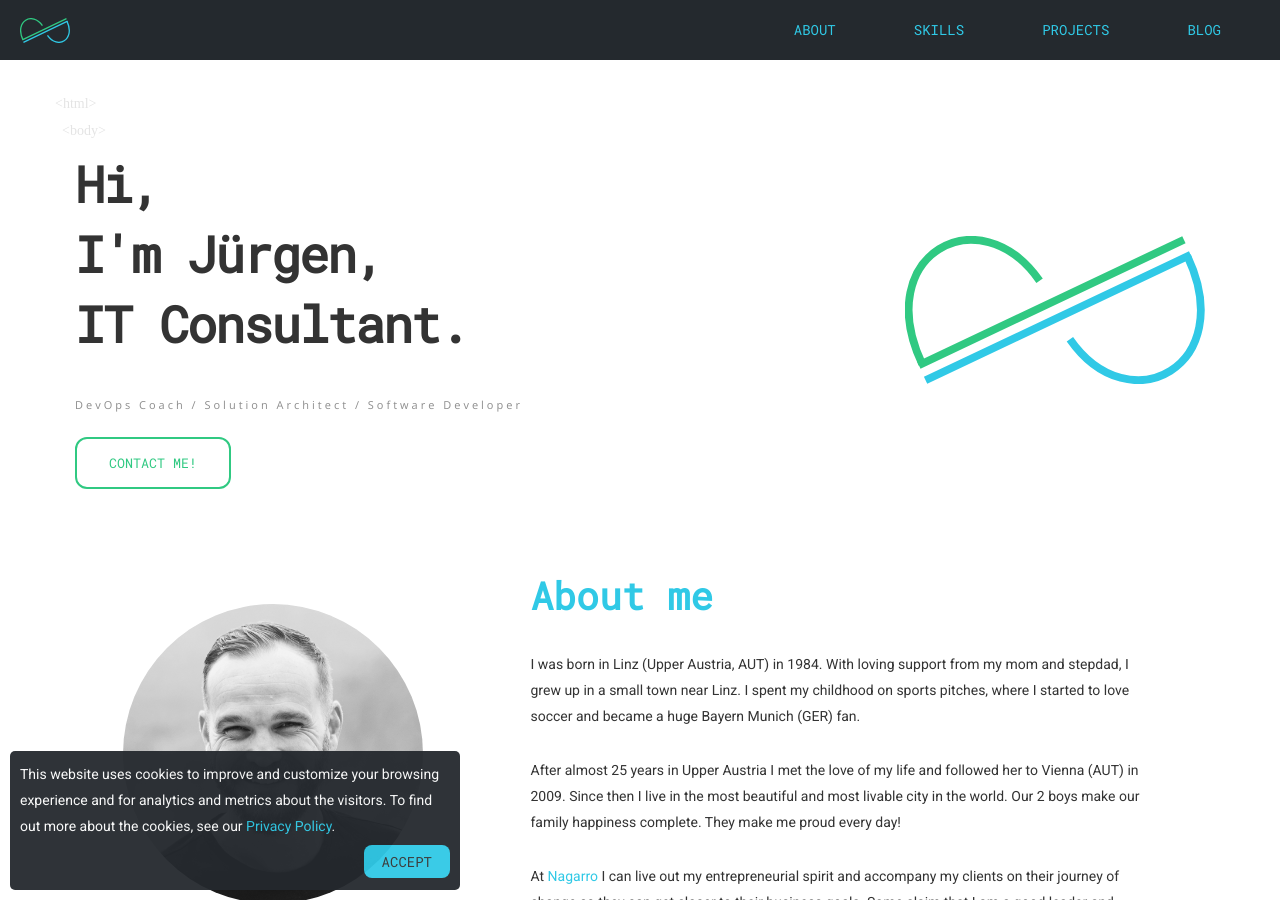
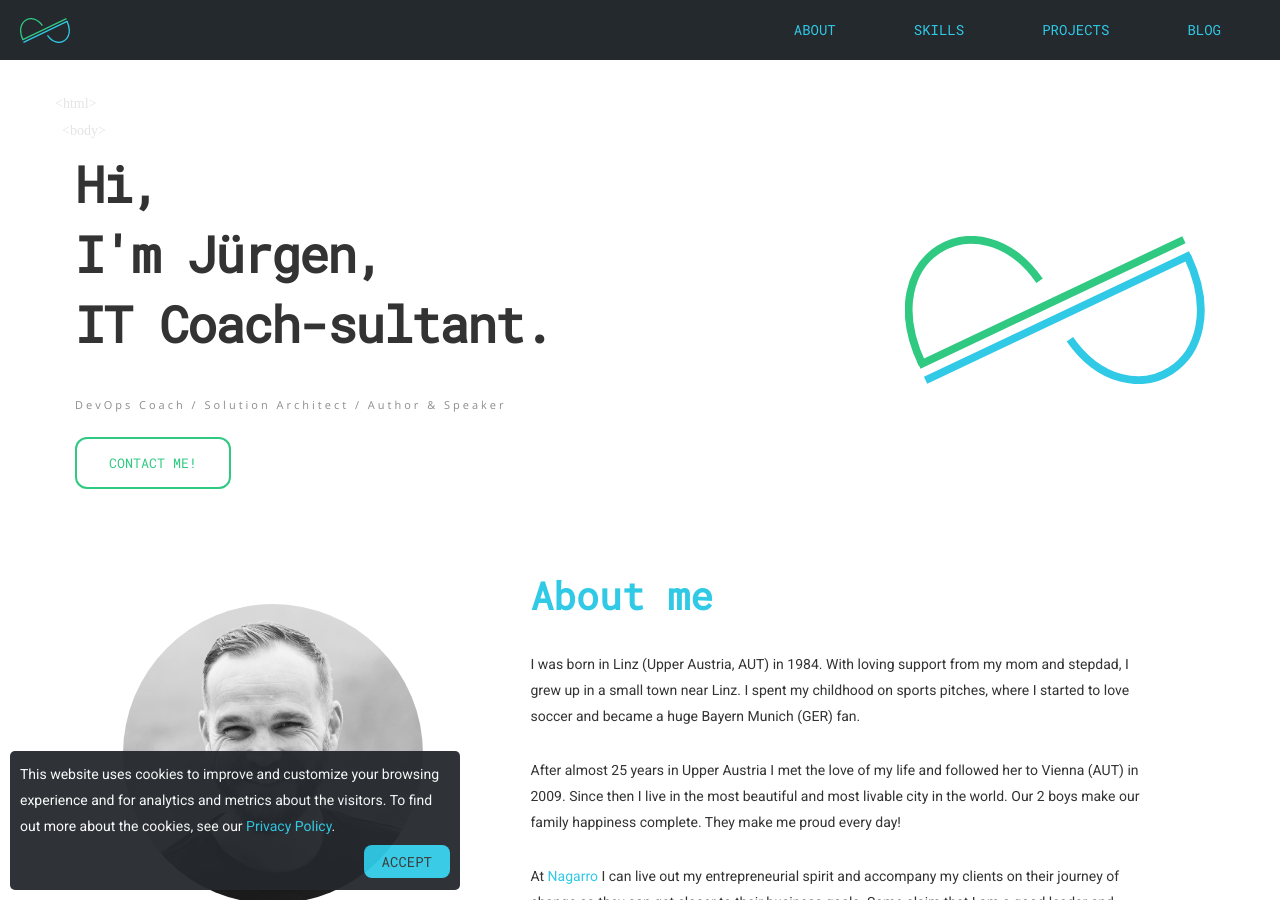
Before and after one commit to juergenpointinger/juergenpointinger.github.io, a Jekyll site: the page built from index.html, in a window 1280 px wide and 900 px high. Built offline with Jekyll 4.4.1, drawn with Linux system fonts in a browser that asks for light colours; nearby versions of some CDN libraries; some web fonts are replaced.

Commit message:
Changed roles

```diff
--- a/index.html
+++ b/index.html
@@ -46,8 +46,8 @@ permalink: /index.html
         <div class="welcome-zone">
           <h1>Hi, <br />
             I'm Jürgen, <br />
-            IT Consultant.</h1>
-          <h5>DevOps Coach / Solution Architect / Software Developer</h5>
+            IT Coach-sultant.</h1>
+          <h5>DevOps Coach / Solution Architect / Author & Speaker</h5>
           <a href="#contact-form"><button>Contact me!</button></a>
         </div>
 
```
